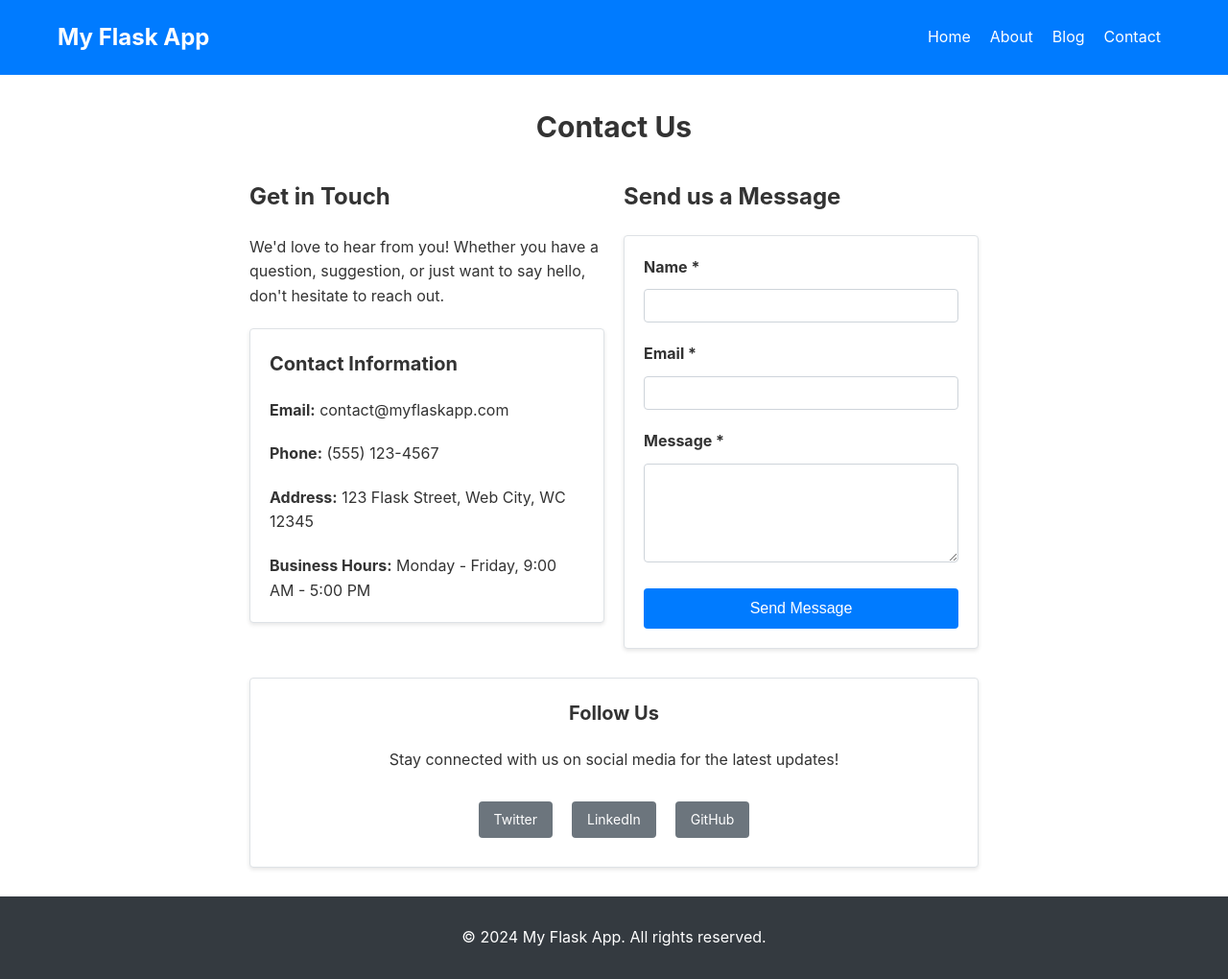
After one commit to NguyenPham0608/knockoffSchoology, a Flask app: page /contact in a window 1280 px wide. The commit adds this page. Shown: the whole page at 96% size. Run offline with Flask 3, Linux system fonts and the light colour scheme.

Commit message:
added html and css

```diff
--- a/main.py
+++ b/main.py
@@ -1,8 +1,141 @@
-
-from flask import Flask
+from flask import Flask, render_template, request, redirect, url_for, flash, jsonify
+from datetime import datetime
+import json
+import os
 
 app = Flask(__name__)
+app.secret_key = "your-secret-key-change-this-in-production"
 
-@app.route('/')
+# Simple in-memory storage for demo purposes
+# In production, you'd use a proper database
+data_file = "data.json"
+
+
+def load_data():
+    """Load data from JSON file"""
+    if os.path.exists(data_file):
+        with open(data_file, "r") as f:
+            return json.load(f)
+    return {"posts": [], "contacts": []}
+
+
+def save_data(data):
+    """Save data to JSON file"""
+    with open(data_file, "w") as f:
+        json.dump(data, f, indent=2)
+
+
+@app.route("/")
 def index():
-    return 'Hello, World!'
+    """Home page with recent posts"""
+    data = load_data()
+    recent_posts = data["posts"][-3:]  # Show last 3 posts
+    return render_template("index.html", posts=recent_posts)
+
+
+@app.route("/about")
+def about():
+    """About page"""
+    return render_template("about.html")
+
+
+@app.route("/contact", methods=["GET", "POST"])
+def contact():
+    """Contact page with form"""
+    if request.method == "POST":
+        data = load_data()
+        contact_entry = {
+            "id": len(data["contacts"]) + 1,
+            "name": request.form["name"],
+            "email": request.form["email"],
+            "message": request.form["message"],
+            "timestamp": datetime.now().isoformat(),
+        }
+        data["contacts"].append(contact_entry)
+        save_data(data)
+        flash("Thank you for your message! We'll get back to you soon.", "success")
+        return redirect(url_for("contact"))
+    return render_template("contact.html")
+
+
+@app.route("/blog")
+def blog():
+    """Blog page showing all posts"""
+    data = load_data()
+    return render_template("blog.html", posts=data["posts"])
+
+
+@app.route("/blog/new", methods=["GET", "POST"])
+def new_post():
+    """Create new blog post"""
+    if request.method == "POST":
+        data = load_data()
+        post = {
+            "id": len(data["posts"]) + 1,
+            "title": request.form["title"],
+            "content": request.form["content"],
+            "author": request.form["author"],
+            "timestamp": datetime.now().isoformat(),
+        }
+        data["posts"].append(post)
+        save_data(data)
+        flash("Post created successfully!", "success")
+        return redirect(url_for("blog"))
+    return render_template("new_post.html")
+
+
+@app.route("/blog/<int:post_id>")
+def view_post(post_id):
+    """View individual blog post"""
+    data = load_data()
+    post = next((p for p in data["posts"] if p["id"] == post_id), None)
+    if not post:
+        flash("Post not found!", "danger")
+        return redirect(url_for("blog"))
+    return render_template("post.html", post=post)
+
+
+@app.route("/api/posts")
+def api_posts():
+    """API endpoint for posts"""
+    data = load_data()
+    return jsonify(data["posts"])
+
+
+@app.route("/api/contacts")
+def api_contacts():
+    """API endpoint for contacts"""
+    data = load_data()
+    return jsonify(data["contacts"])
+
+
+@app.errorhandler(404)
+def not_found(error):
+    """404 error handler"""
+    return render_template("404.html"), 404
+
+
+@app.errorhandler(500)
+def internal_error(error):
+    """500 error handler"""
+    return render_template("500.html"), 500
+
+
+if __name__ == "__main__":
+    # Initialize with sample data if data file doesn't exist
+    if not os.path.exists(data_file):
+        sample_data = {
+            "posts": [
+                {
+                    "id": 1,
+                    "title": "Welcome to Our Blog",
+                    "content": "This is our first blog post. Welcome to our website!",
+                    "author": "Admin",
+                    "timestamp": datetime.now().isoformat(),
+                }
+            ],
+            "contacts": [],
+        }
+        save_data(sample_data)
+
+    app.run(debug=True)
--- /dev/null
+++ b/requirements.txt
@@ -0,0 +1,6 @@
+Flask==2.3.3
+Werkzeug==2.3.7
+Jinja2==3.1.2
+MarkupSafe==2.1.3
+itsdangerous==2.1.2
+click==8.1.7
--- a/static/styles.css
+++ b/static/styles.css
@@ -76,6 +77,20 @@ body {
     gap: 20px;
 }
 
+/* Display Classes */
+.display-block {
+    display: block;
+}
+
+.display-inline {
+    display: inline;
+}
+
+.display-inline-block {
+    display: inline-block;
+}
+
+/* Typography */
 .text-center {
     text-align: center;
 }
@@ -130,6 +162,26 @@ body {
 
 .margin-lg {
     margin: 30px;
+}
+
+.margin-x-sm {
+    margin-left: 10px;
+    margin-right: 10px;
+}
+
+.margin-x-md {
+    margin-left: 20px;
+    margin-right: 20px;
+}
+
+.margin-y-sm {
+    margin-top: 10px;
+    margin-bottom: 10px;
+}
+
+.margin-y-md {
+    margin-top: 20px;
+    margin-bottom: 20px;
 }
 
 .margin-top-sm {
@@ -365,6 +459,7 @@ body {
     cursor: pointer;
     font-size: 14px;
     transition: background-color 0.2s;
+    text-align: center;
 }
 
 .btn:hover {
@@ -405,12 +500,14 @@ body {
     background-color: #c82333;
 }
 
+/* Form Elements */
 .input {
     width: 100%;
     padding: 8px 12px;
     border: 1px solid #ced4da;
     border-radius: 4px;
     font-size: 14px;
+    font-family: inherit;
 }
 
 .input:focus {
@@ -419,6 +516,12 @@ body {
     box-shadow: 0 0 0 2px rgba(0, 123, 255, 0.25);
 }
 
+textarea.input {
+    resize: vertical;
+    min-height: 80px;
+}
+
+/* Cards */
 .card {
     background-color: #fff;
     border: 1px solid #dee2e6;
@@ -487,7 +594,24 @@ body {
     z-index: 30;
 }
 
+/* Navigation Styles */
+nav a {
+    text-decoration: none;
+    transition: opacity 0.2s;
+}
+
+nav a:hover {
+    opacity: 0.8;
+}
+
+/* Content Styles */
+.post-content p {
+    line-height: 1.8;
+}
+
+/* Responsive Design */
 @media (max-width: 768px) {
+
     .grid-2,
     .grid-3,
     .grid-4 {
--- /dev/null
+++ b/templates/base.html
@@ -0,0 +1,53 @@
+<!DOCTYPE html>
+<html lang="en">
+<head>
+    <meta charset="UTF-8">
+    <meta name="viewport" content="width=device-width, initial-scale=1.0">
+    <title>{% block title %}My Flask App{% endblock %}</title>
+    <link rel="stylesheet" href="{{ url_for('static', filename='styles.css') }}">
+</head>
+<body>
+    <!-- Navigation -->
+    <nav class="bg-primary padding-md">
+        <div class="container flex-between">
+            <div>
+                <h1 class="text-white margin-0">My Flask App</h1>
+            </div>
+            <div class="flex">
+                <a href="{{ url_for('index') }}" class="text-white margin-x-sm">Home</a>
+                <a href="{{ url_for('about') }}" class="text-white margin-x-sm">About</a>
+                <a href="{{ url_for('blog') }}" class="text-white margin-x-sm">Blog</a>
+                <a href="{{ url_for('contact') }}" class="text-white margin-x-sm">Contact</a>
+            </div>
+        </div>
+    </nav>
+
+    <!-- Flash Messages -->
+    {% with messages = get_flashed_messages(with_categories=true) %}
+        {% if messages %}
+            <div class="container margin-top-md">
+                {% for category, message in messages %}
+                    <div class="padding-md margin-bottom-sm rounded
+                        {% if category == 'success' %}bg-success text-white
+                        {% elif category == 'danger' %}bg-danger text-white
+                        {% else %}bg-info text-white{% endif %}">
+                        {{ message }}
+                    </div>
+                {% endfor %}
+            </div>
+        {% endif %}
+    {% endwith %}
+
+    <!-- Main Content -->
+    <main>
+        {% block content %}{% endblock %}
+    </main>
+
+    <!-- Footer -->
+    <footer class="bg-dark text-white padding-lg">
+        <div class="container text-center">
+            <p>&copy; 2024 My Flask App. All rights reserved.</p>
+        </div>
+    </footer>
+</body>
+</html>
--- /dev/null
+++ b/templates/contact.html
@@ -0,0 +1,69 @@
+{% extends "base.html" %}
+
+{% block title %}Contact - My Flask App{% endblock %}
+
+{% block content %}
+<section class="container padding-lg">
+    <div class="container-sm">
+        <h1 class="text-3xl font-bold margin-bottom-lg text-center">Contact Us</h1>
+
+        <div class="grid-2 margin-bottom-lg">
+            <div>
+                <h2 class="text-2xl font-bold margin-bottom-md">Get in Touch</h2>
+                <p class="margin-bottom-md">
+                    We'd love to hear from you! Whether you have a question,
+                    suggestion, or just want to say hello, don't hesitate to reach out.
+                </p>
+
+                <div class="card">
+                    <h3 class="text-xl font-bold margin-bottom-md">Contact Information</h3>
+                    <div class="margin-bottom-md">
+                        <strong>Email:</strong> contact@myflaskapp.com
+                    </div>
+                    <div class="margin-bottom-md">
+                        <strong>Phone:</strong> (555) 123-4567
+                    </div>
+                    <div class="margin-bottom-md">
+                        <strong>Address:</strong> 123 Flask Street, Web City, WC 12345
+                    </div>
+                    <div>
+                        <strong>Business Hours:</strong> Monday - Friday, 9:00 AM - 5:00 PM
+                    </div>
+                </div>
+            </div>
+
+            <div>
+                <h2 class="text-2xl font-bold margin-bottom-md">Send us a Message</h2>
+                <form method="POST" class="card">
+                    <div class="margin-bottom-md">
+                        <label for="name" class="font-bold margin-bottom-sm display-block">Name *</label>
+                        <input type="text" id="name" name="name" class="input" required>
+                    </div>
+
+                    <div class="margin-bottom-md">
+                        <label for="email" class="font-bold margin-bottom-sm display-block">Email *</label>
+                        <input type="email" id="email" name="email" class="input" required>
+                    </div>
+
+                    <div class="margin-bottom-md">
+                        <label for="message" class="font-bold margin-bottom-sm display-block">Message *</label>
+                        <textarea id="message" name="message" rows="5" class="input" required></textarea>
+                    </div>
+
+                    <button type="submit" class="btn btn-lg width-full">Send Message</button>
+                </form>
+            </div>
+        </div>
+
+        <div class="card text-center">
+            <h3 class="text-xl font-bold margin-bottom-md">Follow Us</h3>
+            <p class="margin-bottom-md">Stay connected with us on social media for the latest updates!</p>
+            <div class="flex-center">
+                <a href="#" class="btn btn-secondary margin-sm">Twitter</a>
+                <a href="#" class="btn btn-secondary margin-sm">LinkedIn</a>
+                <a href="#" class="btn btn-secondary margin-sm">GitHub</a>
+            </div>
+        </div>
+    </div>
+</section>
+{% endblock %}
```
Also changed, not shown: other parts of static/styles.css (+85 -0 lines), data.json (added, +19 -0 lines), templates/404.html (added, +22 -0 lines), templates/500.html (added, +22 -0 lines), templates/blog.html (added, +49 -0 lines), templates/index.html (+117 -0 lines), templates/new_post.html (added, +49 -0 lines), templates/post.html (added, +45 -0 lines).
